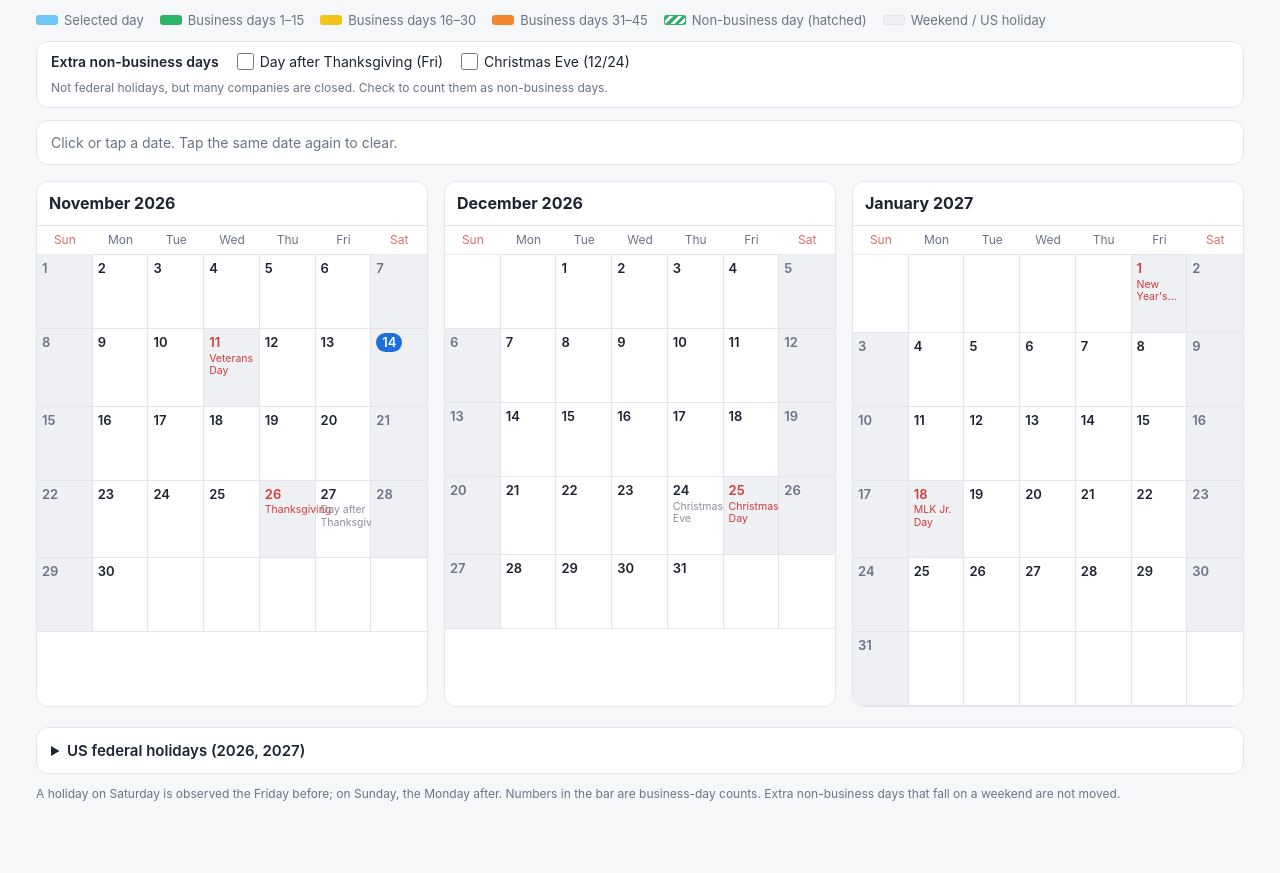
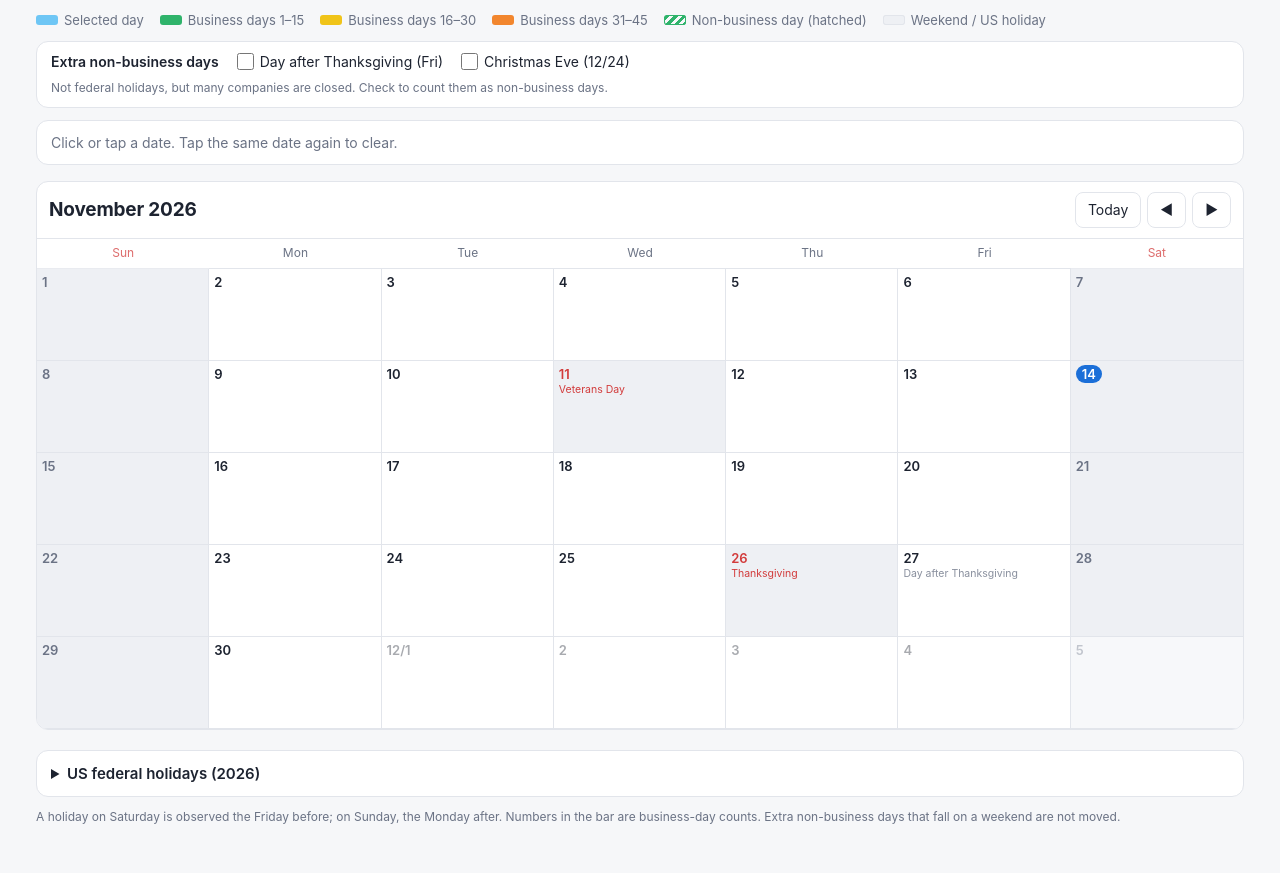
Before and after one commit to Jedidiah1926/steamcal, a plain HTML site: page index.html in a window 1280 px wide. Shown: the part 74-947 px from the top of the page. Before the commit the page ends 925 px from the top, so only its background shows below. Drawn offline with Linux system fonts and the light colour scheme.

Commit message:
Switch to a single-month calendar with adjacent-month days
Show one month at a time with prev/next/today controls and swipe support.
Leading and trailing cells show faded days from the neighbouring months,
and summary dates jump to their month when tapped.

Co-Authored-By: Claude Opus 5.5 <noreply@anthropic.com>
Claude-Session: https://claude.ai/code/session_01EPsGy6o6QYeqR3wkxdcjqe

```diff
--- a/index.html
+++ b/index.html
@@ -110,15 +110,15 @@
   .summary .top { display: flex; justify-content: space-between; align-items: center; gap: 8px; flex-wrap: wrap; }
   .summary .clear { font: inherit; font-size: 13px; background: none; border: 1px solid var(--line); color: var(--muted); border-radius: 6px; padding: 3px 10px; cursor: pointer; }
 
-  .months { display: grid; grid-template-columns: repeat(auto-fit, minmax(340px, 1fr)); gap: 16px; }
-  .month { background: var(--surface); border: 1px solid var(--line); border-radius: 12px; overflow: hidden; }
-  .month h2 { font-size: 16px; margin: 0; padding: 10px 12px; border-bottom: 1px solid var(--line); }
+  .month { background: var(--surface); border: 1px solid var(--line); border-radius: 12px; overflow: hidden; touch-action: pan-y; }
+  .mhead { display: flex; align-items: center; gap: 8px; padding: 10px 12px; border-bottom: 1px solid var(--line); }
+  .mhead h2 { font-size: 19px; margin: 0; flex: 1; letter-spacing: -0.01em; }
   .grid { display: grid; grid-template-columns: repeat(7, minmax(0, 1fr)); }
   .dow { font-size: 12px; color: var(--muted); text-align: center; padding: 6px 0; border-bottom: 1px solid var(--line); }
   .dow.we { color: var(--holiday); opacity: .75; }
 
   .cell {
-    position: relative; min-height: 74px; padding: 4px 5px 0; text-align: left;
+    position: relative; min-height: 92px; padding: 4px 5px 0; text-align: left;
     font: inherit; color: inherit; background: transparent; border: 0;
     border-right: 1px solid var(--line); border-bottom: 1px solid var(--line);
     cursor: pointer; width: 100%;
@@ -126,7 +126,6 @@
     padding-bottom: 28px;
   }
   .cell:nth-child(7n) { border-right: 0; }
-  .cell.empty { cursor: default; background: transparent; }
   .cell.off { background: var(--off-bg); }
   @media (hover: hover) { .cell:not(.empty):hover { outline: 2px solid var(--line); outline-offset: -2px; } }
   .cell:focus-visible { outline: 2px solid var(--today); outline-offset: -2px; }
@@ -168,6 +167,11 @@
   .bar.last { right: 4px; border-top-right-radius: 9px; border-bottom-right-radius: 9px; }
   .bar.milestone { box-shadow: inset -3px 0 0 rgba(0,0,0,.28); }
   .cell.sel { box-shadow: inset 0 0 0 2px var(--c-start); }
+  /* 이전/다음 달 날짜: 옅게 */
+  .cell.adj > * { opacity: .38; }
+  .cell.adj.off { background: color-mix(in srgb, var(--off-bg) 45%, var(--surface)); }
+  .summary .row[data-goto] { cursor: pointer; border-radius: 6px; }
+  .summary .row[data-goto]:hover b { text-decoration: underline; }
 
   .holist { margin-top: 20px; background: var(--surface); border: 1px solid var(--line); border-radius: 12px; padding: 4px 14px; }
   .holist summary { cursor: pointer; padding: 8px 0; font-weight: 600; }
@@ -178,7 +182,7 @@
 
   @media (max-width: 480px) {
     h1 { font-size: 19px; }
-    .months { grid-template-columns: 1fr; }
+    .mhead h2 { font-size: 17px; }
     .cell { min-height: 62px; padding: 3px 3px 24px; }
     .hname { font-size: 9.5px; -webkit-line-clamp: 1; }
     .bar { height: 16px; font-size: 10px; bottom: 5px; }
@@ -197,11 +201,6 @@
         <button type="button" data-lang="ko">KR</button>
         <button type="button" data-lang="en">EN</button>
         <button type="button" data-lang="ja">JP</button>
-      </div>
-      <div class="nav">
-        <button id="prev">◀</button>
-        <button id="today" data-i18n="today"></button>
-        <button id="next">▶</button>
       </div>
     </div>
   </header>
@@ -223,7 +222,17 @@
   </div>
 
   <div class="summary" id="summary"></div>
-  <div class="months" id="months"></div>
+  <section class="month" id="months">
+    <div class="mhead">
+      <h2 id="mtitle"></h2>
+      <div class="nav">
+        <button id="today" data-i18n="today"></button>
+        <button id="prev">◀</button>
+        <button id="next">▶</button>
+      </div>
+    </div>
+    <div class="grid"></div>
+  </section>
 
   <details class="holist" id="holist">
     <summary></summary>
@@ -344,7 +353,6 @@
   const fromKey = k => { const [y, m, d] = k.split('-').map(Number); return new Date(y, m - 1, d); };
   const addDays = (d, n) => new Date(d.getFullYear(), d.getMonth(), d.getDate() + n);
   const fmt = d => T().fmt(d, T().dow[d.getDay()]);
-  const monthIndex = d => d.getFullYear() * 12 + d.getMonth();
 
   // ---------- 미국 연방 공휴일 ----------
   const nthWeekday = (y, m, wd, n) => {
@@ -460,26 +468,12 @@
     document.querySelectorAll('#lang button').forEach(b => b.setAttribute('aria-pressed', String(b.dataset.lang === lang)));
   }
 
-  // 보여줄 달 수: 기본 3개월, 선택 범위가 화면 밖으로 넘어가면 45영업일이 있는 달까지 늘림
-  function monthsToShow(range) {
-    let n = 3;
-    if (range) {
-      const startOff = monthIndex(fromKey(selected)) - monthIndex(view);
-      const endOff = monthIndex(range.milestones[45]) - monthIndex(view);
-      if (startOff >= 0 && startOff < n && endOff >= n) n = Math.min(endOff + 1, 6);
-    }
-    return n;
-  }
-
   function render() {
     const range = selected ? computeRange(fromKey(selected)) : null;
-    const n = monthsToShow(range);
-    $months.innerHTML = '';
-    for (let i = 0; i < n; i++) {
-      $months.appendChild(renderMonth(new Date(view.getFullYear(), view.getMonth() + i, 1), range));
-    }
+    document.getElementById('mtitle').textContent = T().month(view.getFullYear(), view.getMonth());
+    $months.querySelector('.grid').replaceWith(renderGrid(view, range));
     renderSummary(range);
-    renderHolidayList(n);
+    renderHolidayList();
     alignHatches();
   }
 
@@ -496,12 +490,10 @@
   if ('ResizeObserver' in window) new ResizeObserver(() => alignHatches()).observe($months);
   else window.addEventListener('resize', alignHatches);
 
-  function renderMonth(first, range) {
+  // 한 달 그리드. 앞뒤 빈칸은 이전/다음 달 날짜로 채움
+  function renderGrid(first, range) {
     const t = T();
     const y = first.getFullYear(), m = first.getMonth();
-    const box = document.createElement('section');
-    box.className = 'month';
-    box.innerHTML = `<h2>${t.month(y, m)}</h2>`;
     const grid = document.createElement('div');
     grid.className = 'grid';
     t.dow.forEach((n, i) => {
@@ -513,21 +505,17 @@
     const days = new Date(y, m + 1, 0).getDate();
     const lead = first.getDay();
     const total = Math.ceil((lead + days) / 7) * 7;
+    const gridStart = new Date(y, m, 1 - lead);
     for (let i = 0; i < total; i++) {
-      const dayNum = i - lead + 1;
-      if (dayNum < 1 || dayNum > days) {
-        const e = document.createElement('div');
-        e.className = 'cell empty';
-        grid.appendChild(e);
-        continue;
-      }
-      const d = new Date(y, m, dayNum);
+      const d = addDays(gridStart, i);
+      const adj = d.getMonth() !== m;
+      const dayNum = adj && d.getDate() === 1 ? `${d.getMonth() + 1}/1` : d.getDate();
       const k = keyOf(d);
       const hol = holidayOf(d);
       const biz = isBusiness(d);
       const cell = document.createElement('button');
       cell.type = 'button';
-      cell.className = 'cell';
+      cell.className = 'cell' + (adj ? ' adj' : '');
       if (!biz) cell.classList.add('off');
       if (hol) cell.classList.add('hol');
       if (hol && !hol.observed && !holOff.has(k)) cell.classList.add('weekend-hol');
@@ -564,8 +552,7 @@
       cell.setAttribute('aria-label', title);
       grid.appendChild(cell);
     }
-    box.appendChild(grid);
-    return box;
+    return grid;
   }
 
   function renderSummary(range) {
@@ -576,10 +563,10 @@
     }
     const ms = range.milestones;
     const row = (color, n) =>
-      `<div class="row"><i class="sw" style="background:var(${color})"></i><span>${t.bd(n)}</span><b>${fmt(ms[n])}</b></div>`;
+      `<div class="row" data-goto="${keyOf(ms[n])}"><i class="sw" style="background:var(${color})"></i><span>${t.bd(n)}</span><b>${fmt(ms[n])}</b></div>`;
     $summary.innerHTML = `
       <div class="top">
-        <div>${t.selected}: <b>${fmt(fromKey(selected))}</b></div>
+        <div class="row" data-goto="${selected}">${t.selected}: <b>${fmt(fromKey(selected))}</b></div>
         <button class="clear" id="clear">${t.clear}</button>
       </div>
       <div class="rows">
@@ -590,10 +577,9 @@
     document.getElementById('clear').onclick = () => select(null);
   }
 
-  function renderHolidayList(n) {
+  function renderHolidayList() {
     const t = T();
-    const ys = new Set();
-    for (let i = 0; i < n; i++) ys.add(new Date(view.getFullYear(), view.getMonth() + i, 1).getFullYear());
+    const ys = new Set([view.getFullYear()]);
     const ul = document.getElementById('holist-ul');
     ul.innerHTML = '';
     for (const y of ys) {
@@ -624,6 +610,27 @@
     const cell = e.target.closest('button.cell');
     if (cell) select(cell.dataset.key);
   });
+  // 요약의 날짜를 누르면 그 달로 이동
+  $summary.addEventListener('click', e => {
+    const row = e.target.closest('[data-goto]');
+    if (!row) return;
+    const d = fromKey(row.dataset.goto);
+    view = new Date(d.getFullYear(), d.getMonth(), 1);
+    render();
+  });
+  // 휴대폰: 좌우로 밀어서 달 넘기기
+  let touch = null;
+  $months.addEventListener('touchstart', e => {
+    const t0 = e.changedTouches[0];
+    touch = { x: t0.clientX, y: t0.clientY };
+  }, { passive: true });
+  $months.addEventListener('touchend', e => {
+    if (!touch) return;
+    const t1 = e.changedTouches[0];
+    const dx = t1.clientX - touch.x, dy = t1.clientY - touch.y;
+    touch = null;
+    if (Math.abs(dx) > 60 && Math.abs(dx) > Math.abs(dy) * 1.5) shift(dx < 0 ? 1 : -1);
+  }, { passive: true });
   const shift = n => { view = new Date(view.getFullYear(), view.getMonth() + n, 1); render(); };
   document.getElementById('prev').onclick = () => shift(-1);
   document.getElementById('next').onclick = () => shift(1);
```
